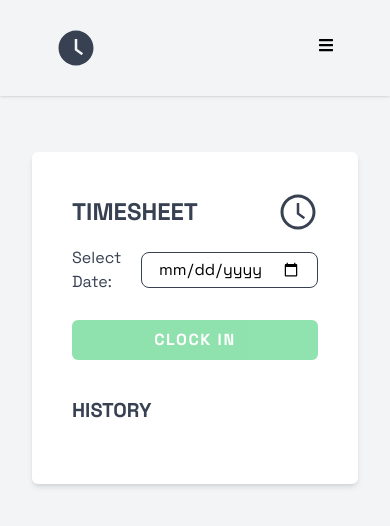
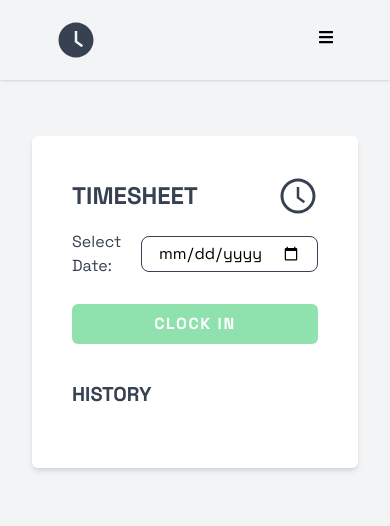
Before and after one commit to ntamiegbe/timesheet-next, a Next.js app: page / in a window 390 px wide. Shown: the top 526 px of the page. Built offline with nearby package versions, Linux system fonts and the light colour scheme.

Commit message:
Commit: Minor change

```diff
--- a/src/components/Navbar.js
+++ b/src/components/Navbar.js
@@ -44,7 +44,7 @@ export default function Home() {
 
     return (
         <main>
-            <div className='flex justify-between px-14 py-7 shadow items-center'>
+            <div className='flex justify-between px-14 py-5 md:py-7 shadow items-center'>
                 {/* Logo */}
                 <AiFillClockCircle className='text-gray-700 h-10 w-10'/>
 
```
